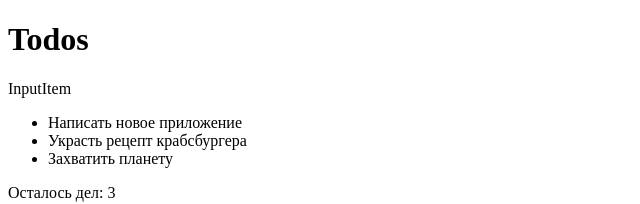
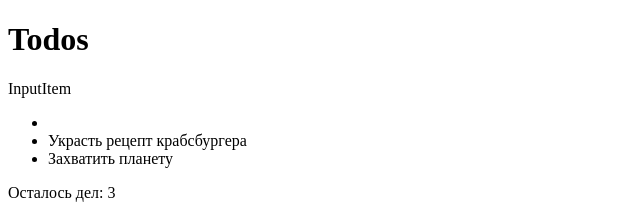
Before and after one commit to WebHeroSchool/FinalProjectE, a React (Create React App) app: page / in a window 1280 px wide. Shown: the top 204 px of the page, without its empty margins (0-640 px from the left). Built offline with nearby package versions, Linux system fonts and the light colour scheme.

Commit message:
Update App.js

```diff
--- a/src/components/App/App.js
+++ b/src/components/App/App.js
@@ -4,12 +4,27 @@ import InputItem from '../InputItem/InputItem.js';
 import Footer from '../Footer/Footer.js';
 
 const todoItem = 'Написать новое приложение';
-const App = () => (
+
+const App = () => {
+  const items = [
+    {
+      value: 'Написать новое приложение'
+    },
+    {
+      value: 'Украсть рецепт крабсбургера'
+    },
+    {
+      value: 'Захватить планету'
+    }
+  ];
+
+  return (
   <div>
     <h1>Todos</h1>
     <InputItem />
-    <ItemList todoItem={todoItem}/>
+    <ItemList items={items}/>
     <Footer count={3} />
   </div>);
+}
 
 export default App;
```
